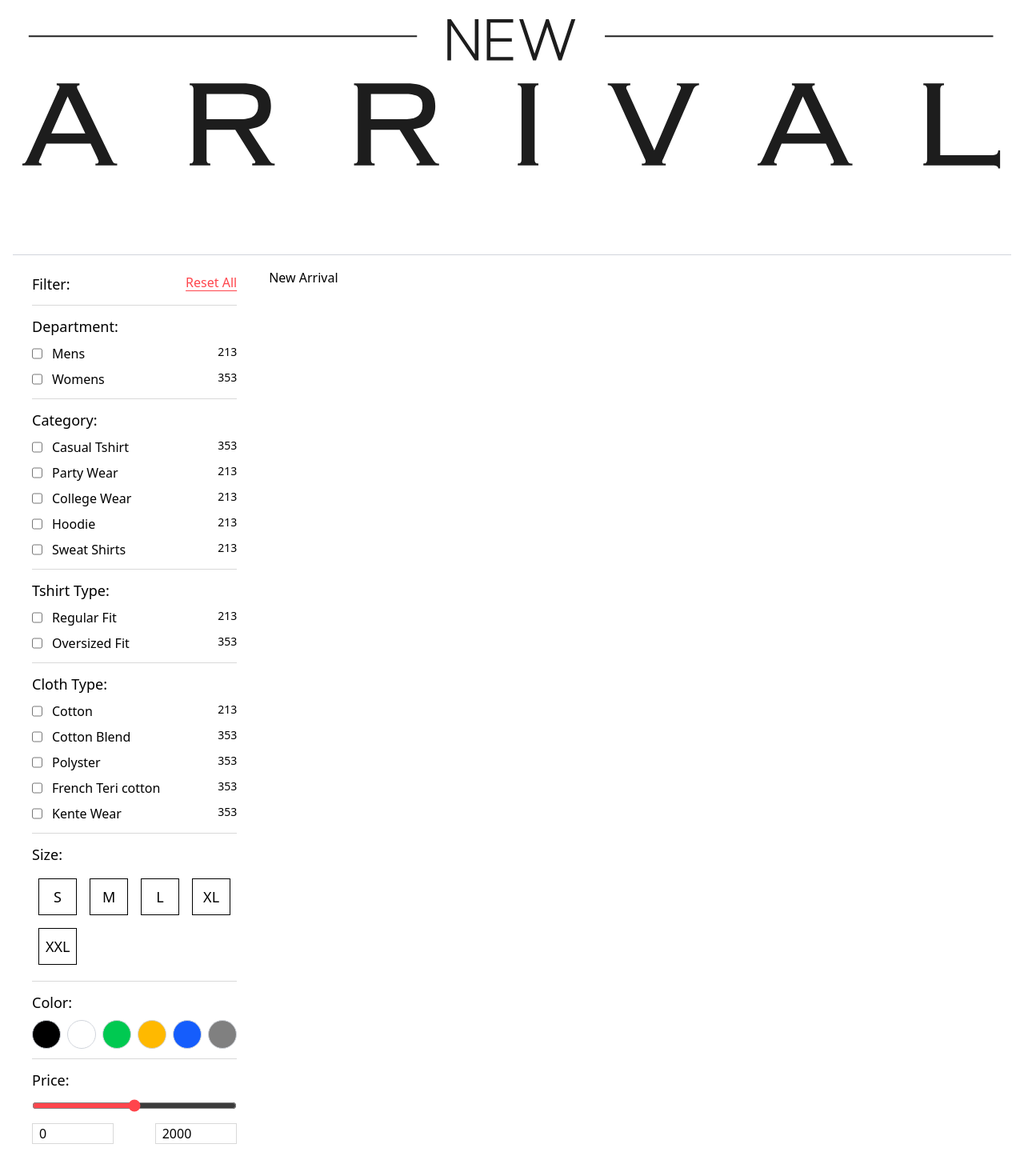
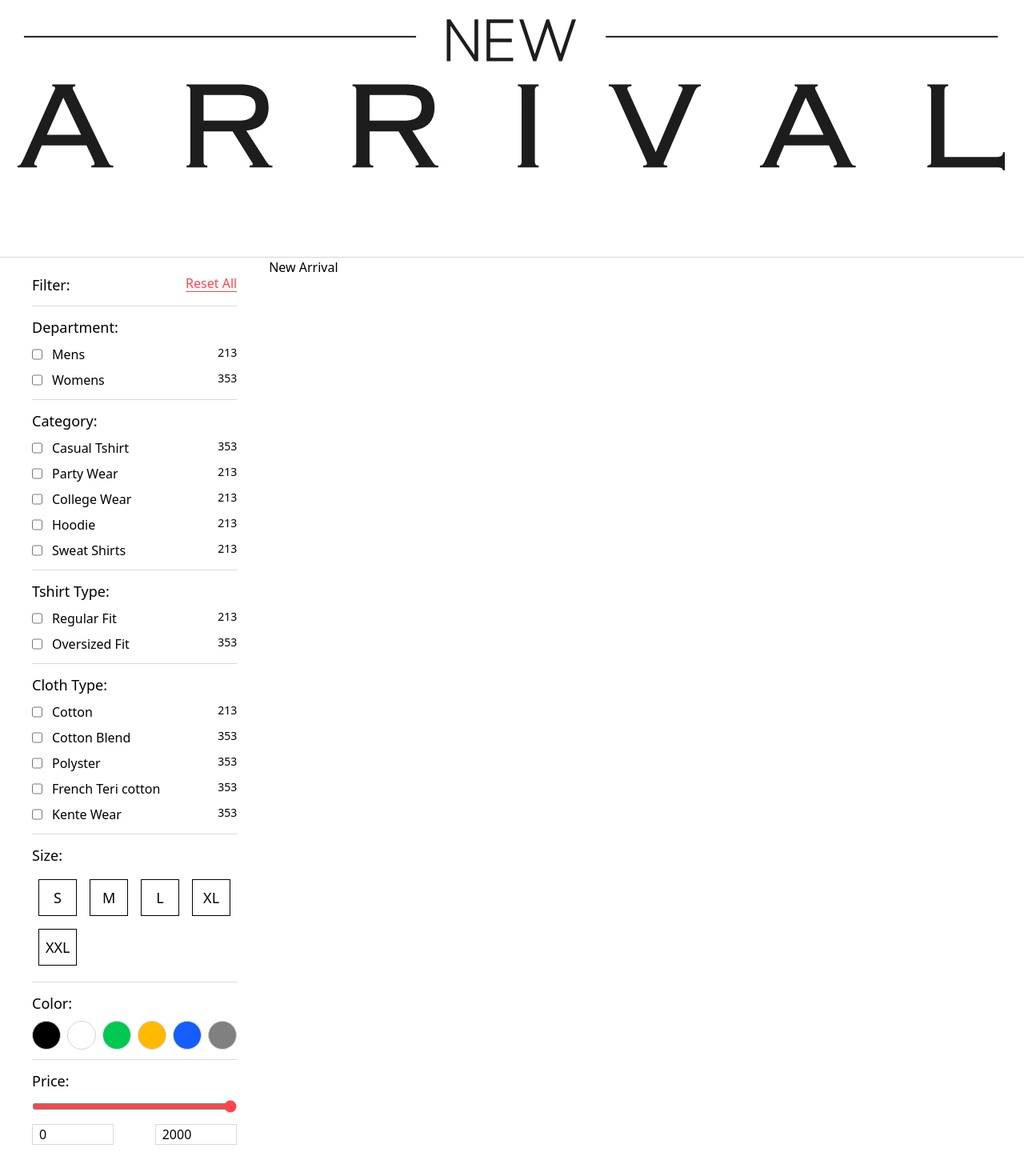
Before and after one commit to AasawariM/ecomtemplate_react, a React (Vite) app: page / in a window 1280 px wide. Shown: the part 176-1646 px from the top of the page at 80% size. Built offline with nearby package versions, Linux system fonts and the light colour scheme.

Commit message:
price range and colorselector component added

```diff
--- a/src/App.jsx
+++ b/src/App.jsx
@@ -1,6 +1,8 @@
 import "./App.css";
+import ColorSelector from "./components/filters/ColorSelector";
 import FilterSection from "./components/filters/FilterSection";
 import FilterSidebar from "./components/filters/FilterSidebar";
+import PriceRange from "./components/filters/PriceRange";
 import SizeSelector from "./components/filters/SizeSelector";
 import Navbar from "./components/Navbar";
 // import new_arrival from "./assets/new_arrival_img.DaCcndrq.svg";
@@ -15,51 +17,6 @@ function App() {
           <div className="w-full px-4 lg:px-10">
             {/* Sections */}
             <FilterSidebar />
-            {/* Sizes */}
-            <SizeSelector />
-            {/* colors */}
-            <div className="space-y-2">
-              <div className="text-base lg:text-lg mb-2">Color:</div>
-              <div className="flex gap-2">
-                <div className="border-gray-300 bg-black h-8 w-8 lg:h-9 lg:w-9 rounded-full cursor-pointer border transition duration-200"></div>
-                <div className="border-gray-300 bg-white h-8 w-8 lg:h-9 lg:w-9 rounded-full cursor-pointer border transition duration-200"></div>
-                <div className="border-gray-300 bg-green-500 h-8 w-8 lg:h-9 lg:w-9 rounded-full cursor-pointer border transition duration-200"></div>
-                <div className="border-gray-300 bg-amber-400 h-8 w-8 lg:h-9 lg:w-9 rounded-full cursor-pointer border transition duration-200"></div>
-                <div className="border-gray-300 bg-blue-600 h-8 w-8 lg:h-9 lg:w-9 rounded-full cursor-pointer border transition duration-200"></div>
-                <div className="border-gray-300 bg-[#808080] h-8 w-8 lg:h-9 lg:w-9 rounded-full cursor-pointer border transition duration-200"></div>
-              </div>
-            </div>
-            <div className="my-3 border-t border-[#D9D9D9]"></div>
-            {/* price */}
-            <div className="space-y-2 mb-10">
-              <div className="text-base lg:text-lg mb-2">Price:</div>
-              <div>
-                <input
-                  type="range"
-                  className="w-full accent-[#FF454C]"
-                  min="0"
-                  max="2000"
-                />
-              </div>
-              <div className="flex justify-between space-x-2">
-                <input
-                  className="border border-[#D9D9D9] w-2/5 px-2"
-                  type="number"
-                  min="0"
-                  max="2000"
-                  defaultValue="0"
-                  placeholder="$ 0"
-                />
-                <input
-                  className="border border-[#D9D9D9] w-2/5 px-2"
-                  type="number"
-                  min="0"
-                  max="2000"
-                  defaultValue="2000"
-                  placeholder="$ 2,000"
-                />
-              </div>
-            </div>
           </div>
         </div>
         {/* new arrival products */}
--- a/src/components/Navbar.jsx
+++ b/src/components/Navbar.jsx
@@ -3,7 +3,8 @@ import new_arrival from "../assets/new_arrival_img.svg";
 
 const Navbar = () => {
   return (
-    <div className="p-4 ">
+    <div>
+      <div className="px-4 pt-4">
         {/* navbar */}
         <div className="flex justify-between items-center lg:mb-8 lg:m-4 lg:text-lg">
           {/* logo */}
@@ -46,7 +47,7 @@ const Navbar = () => {
           />
         </div>
         <div className="border-t border-gray-300"></div>
-      <div className="flex justify-center my-8 lg:my-15 px-1.5">
+        <div className="flex justify-center my-9 lg:my-15">
           <div className="w-full">
             <img
               alt="New Arrivals"
@@ -55,6 +56,7 @@ const Navbar = () => {
             />
           </div>
         </div>
+      </div>
       <div className="border-t border-gray-300"></div>
     </div>
   );
--- /dev/null
+++ b/src/components/filters/ColorSelector.jsx
@@ -0,0 +1,28 @@
+const ColorSelector = () => {
+  const colors = [
+    "bg-black",
+    "bg-white",
+    "bg-green-500",
+    "bg-amber-400",
+    "bg-blue-600",
+    "bg-[#808080]",
+  ];
+  return (
+    <div>
+      <div className="space-y-2">
+        <div className="text-base lg:text-lg mb-2">Color:</div>
+        <div className="flex gap-2">
+          {colors.map((color, index) => (
+            <div
+              key={index}
+              className={`${color} border border-gray-300 h-8 w-8 lg:h-9 lg:w-9 rounded-full cursor-pointer`}
+            ></div>
+          ))}
+        </div>
+      </div>
+      <div className="my-3 border-t border-[#D9D9D9]"></div>
+    </div>
+  );
+};
+
+export default ColorSelector;
--- a/src/components/filters/FilterSidebar.jsx
+++ b/src/components/filters/FilterSidebar.jsx
@@ -1,9 +1,12 @@
+import ColorSelector from "./ColorSelector";
 import FilterSection from "./FilterSection";
+import PriceRange from "./PriceRange";
+import SizeSelector from "./SizeSelector";
 
 const FilterSidebar = () => {
   return (
-    <div>
-      <div className="flex justify-between pt-1.5">
+    <div className="pt-5">
+      <div className="flex justify-between">
         <div className="text-base lg:text-lg">Filter: </div>
         <div className="text-[#ff454c] underline underline-offset-4 cursor-pointer text-sm capitalize lg:text-base">
           reset all
@@ -50,6 +53,12 @@ const FilterSidebar = () => {
           { label: "Kente Wear", count: 353 },
         ]}
       />
+      {/* Sizes */}
+      <SizeSelector />
+      {/* colors */}
+      <ColorSelector />
+      {/* price */}
+      <PriceRange />
     </div>
   );
 };
--- /dev/null
+++ b/src/components/filters/PriceRange.jsx
@@ -0,0 +1,38 @@
+const PriceRange = () => {
+  return (
+    <div>
+      <div className="space-y-2 mb-10">
+        <div className="text-base lg:text-lg mb-2">Price:</div>
+        <div>
+          <input
+            type="range"
+            className="w-full accent-[#FF454C]"
+            min="0"
+            max="2000"
+            defaultValue={2000}
+          />
+        </div>
+        <div className="flex justify-between space-x-2">
+          <input
+            className="border border-[#D9D9D9] w-2/5 px-2"
+            type="number"
+            min="0"
+            max="2000"
+            defaultValue="0"
+            placeholder="$ 0"
+          />
+          <input
+            className="border border-[#D9D9D9] w-2/5 px-2"
+            type="number"
+            min="0"
+            max="2000"
+            defaultValue="2000"
+            placeholder="$ 2,000"
+          />
+        </div>
+      </div>
+    </div>
+  );
+};
+
+export default PriceRange;
```
Lines whose indentation alone changed are shown as unchanged.
